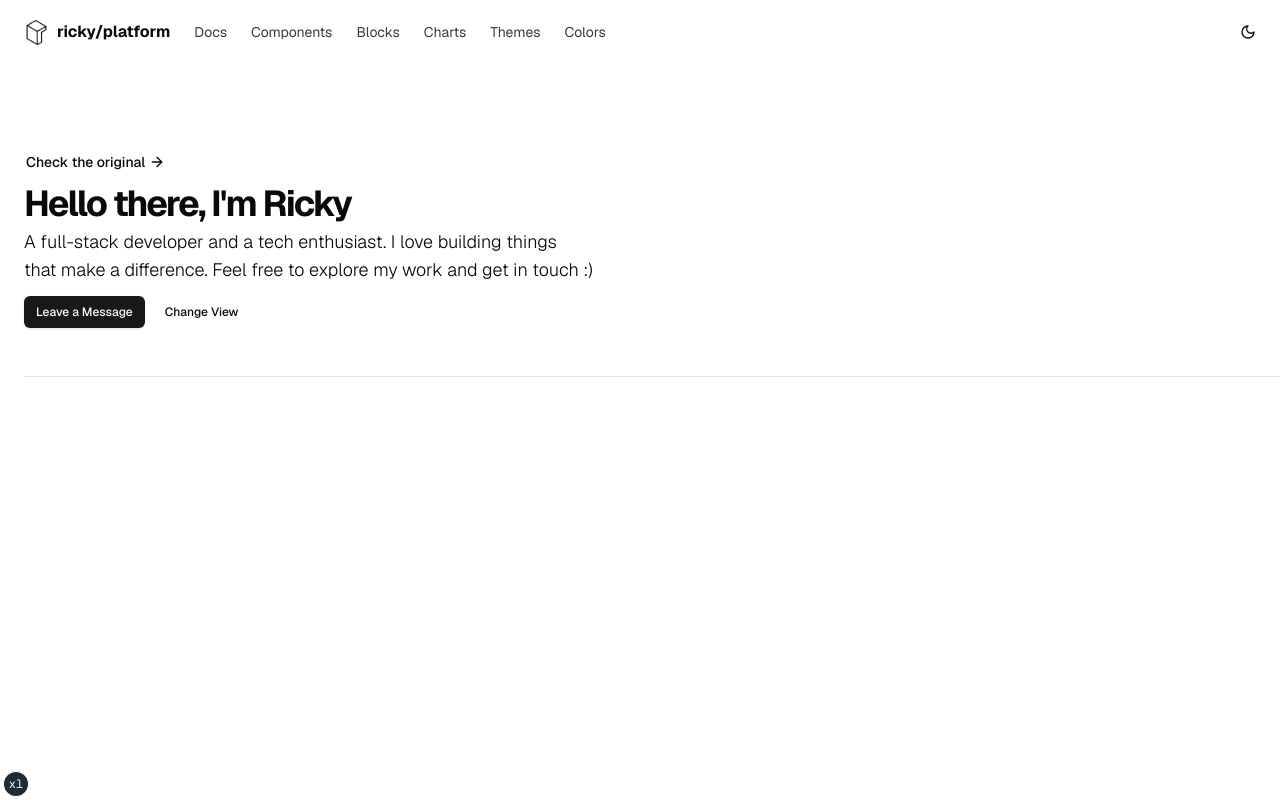
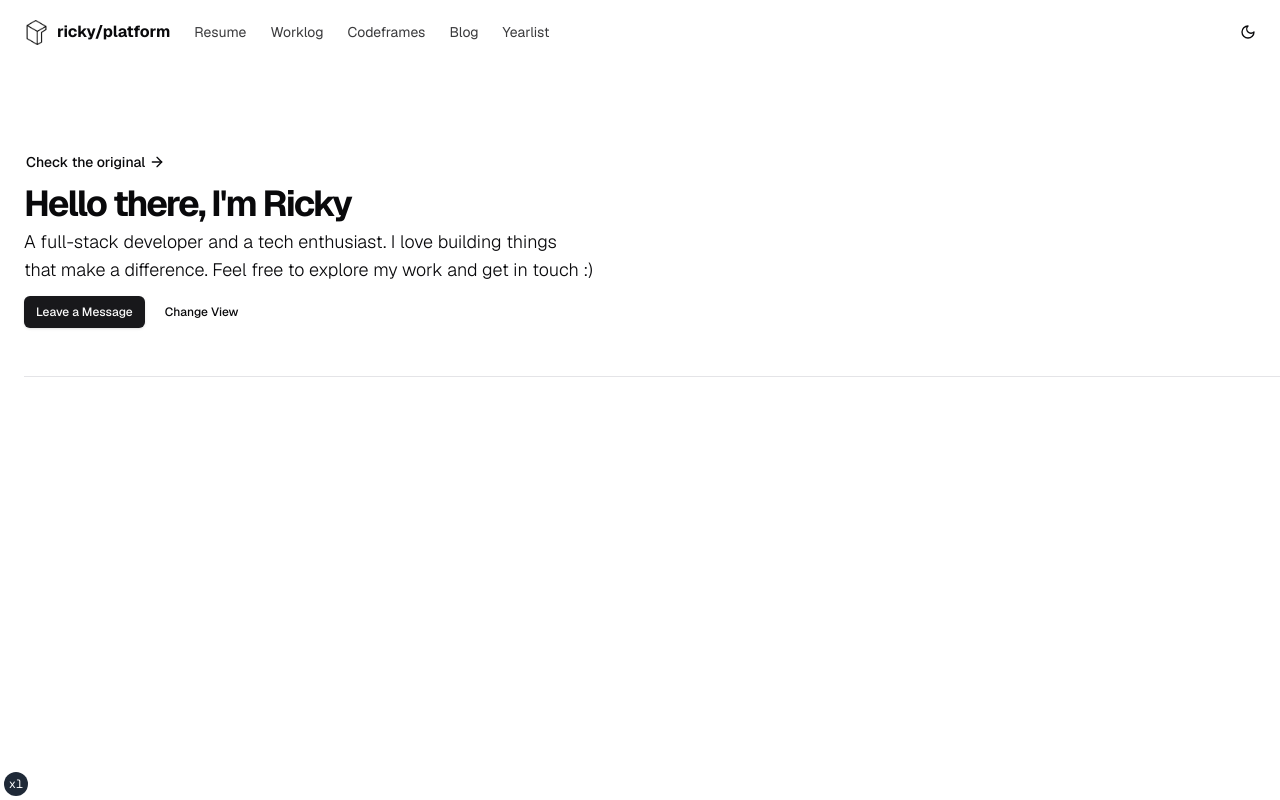
Before and after one commit to igloo-9/nihao-woshiricky, a Next.js app: page / in a window 1280 px wide. Built offline with nearby package versions, Linux system fonts and the light colour scheme.

Commit message:
refactor: add more menu items to nav

```diff
--- a/components/main-nav.jsx
+++ b/components/main-nav.jsx
@@ -36,16 +36,16 @@ export function MainNav() {
         </Link>
         <nav className="flex items-center gap-4 text-sm xl:gap-6">
           <Link
-            href="/docs"
+            href="/"
             className={cn(
               'transition-colors hover:text-foreground/80',
               pathname === '/docs' ? 'text-foreground' : 'text-foreground/80',
             )}
           >
-            Docs
+            Resume
           </Link>
           <Link
-            href="/docs/components"
+            href="/"
             className={cn(
               'transition-colors hover:text-foreground/80',
               pathname?.startsWith('/docs/components') &&
@@ -54,10 +54,22 @@ export function MainNav() {
                 : 'text-foreground/80',
             )}
           >
-            Components
+            Worklog
           </Link>
           <Link
-            href="/blocks"
+            href="/"
+            className={cn(
+              'transition-colors hover:text-foreground/80',
+              pathname?.startsWith('/docs/components') &&
+                !pathname?.startsWith('/docs/component/chart')
+                ? 'text-foreground'
+                : 'text-foreground/80',
+            )}
+          >
+            Codeframes
+          </Link>
+          <Link
+            href="/"
             className={cn(
               'transition-colors hover:text-foreground/80',
               pathname?.startsWith('/blocks')
@@ -65,41 +77,18 @@ export function MainNav() {
                 : 'text-foreground/80',
             )}
           >
-            Blocks
+            Blog
           </Link>
           <Link
-            href="/charts"
+            href="/"
             className={cn(
               'transition-colors hover:text-foreground/80',
-              pathname?.startsWith('/docs/component/chart') ||
-                pathname?.startsWith('/charts')
+              pathname?.startsWith('/blocks')
                 ? 'text-foreground'
                 : 'text-foreground/80',
             )}
           >
-            Charts
-          </Link>
-          <Link
-            href="/themes"
-            className={cn(
-              'transition-colors hover:text-foreground/80',
-              pathname?.startsWith('/themes')
-                ? 'text-foreground'
-                : 'text-foreground/80',
-            )}
-          >
-            Themes
-          </Link>
-          <Link
-            href="/colors"
-            className={cn(
-              'transition-colors hover:text-foreground/80',
-              pathname?.startsWith('/colors')
-                ? 'text-foreground'
-                : 'text-foreground/80',
-            )}
-          >
-            Colors
+            Yearlist
           </Link>
         </nav>
       </div>
```
